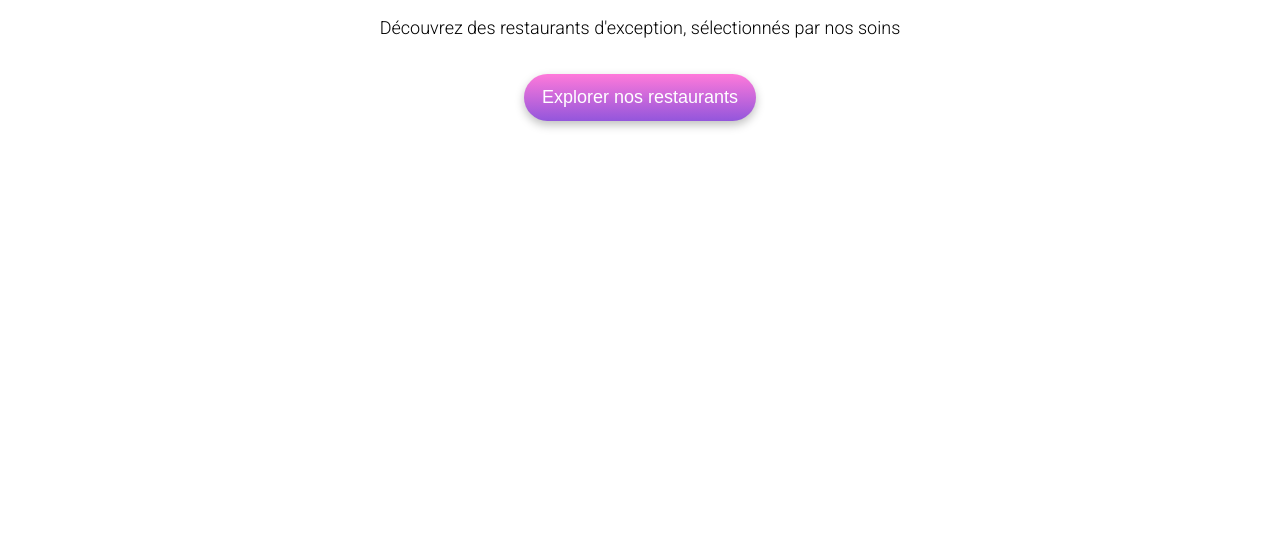
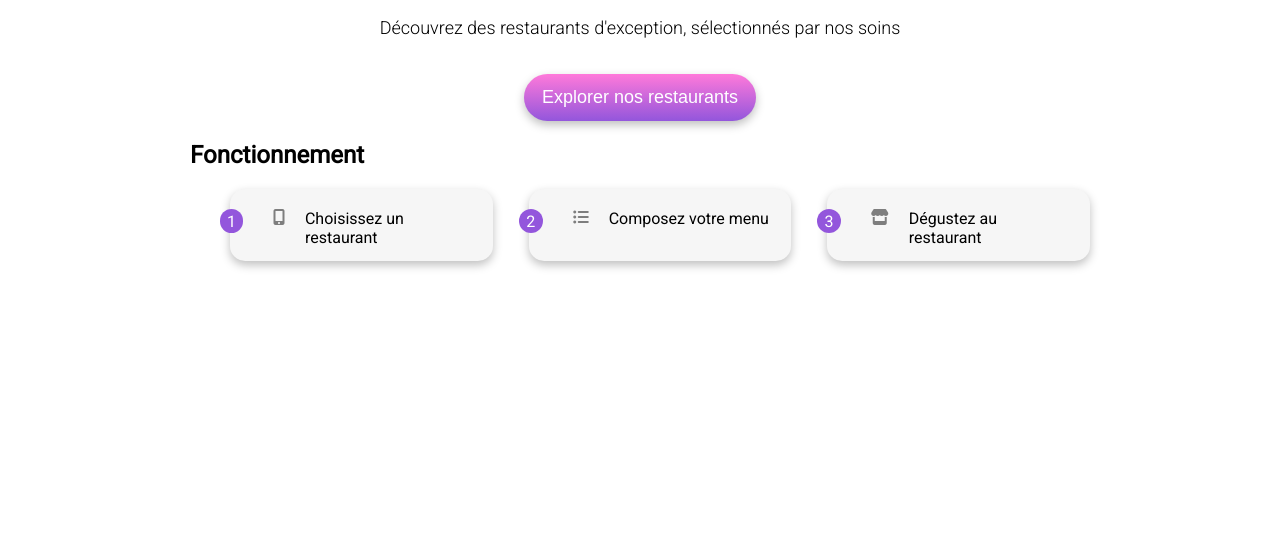
Before and after one commit to EtudiantOCRM/OhMyFood, a website: page index.html in a window 1280 px wide. Shown: the part 250-800 px from the top of the page. Drawn offline with Linux system fonts and the light colour scheme.

Commit message:
Rajout des btn de section

```diff
--- a/css/style.scss
+++ b/css/style.scss
@@ -1,3 +1,8 @@
+@mixin btn-shadow{
+    box-shadow: 0px 4px 10px 0px #00000040;
+
+}
+
 *{
     box-sizing:border-box;
 
@@ -11,6 +16,9 @@ justify-content:center;
 flex-direction: column;
 font-family:"roboto", sans-serif;
 
+}
+main{
+    padding:0 10px;
 }
 .tilleLogo{
     width:200px;
@@ -52,7 +60,8 @@ font-size: 40px;
     padding: 13px 18px;
     border-radius: 25px;
     border:none;
-    box-shadow: 0px 4px 10px 0px #00000040;
+    // box-shadow: 0px 4px 10px 0px #00000040;
+    @include btn-shadow;
     margin-top: 18px;
     transition-duration: 0.25s;
     cursor:pointer;
@@ -63,3 +72,46 @@ font-size: 40px;
     opacity:0.9;
     box-shadow: 0px 4px 10px 0px #000000f7;
 }
+// section fonctionnement
+.Fonct{
+    margin-left:180px;
+    margin-right:180px;
+    & ol{
+
+        list-style-type: none;
+        display:flex;
+        gap: 36px;
+        @media (max-width: 768px){
+            flex-direction: column;
+        }
+    }
+    & li{
+        background-color: #f6f6f6;
+        padding:20px 20px;
+        flex-grow: 1;
+        border-radius:15px;
+        width:322px;
+        height: 72px;
+        align-content: center;
+        display: flex;
+        @include btn-shadow;
+        &:hover{
+            transform: scale(1.02);
+        }
+        & .color-icon{
+            color: #7e7e7e;
+            margin-right:20px;
+        }
+    & .numeration{
+        background-color: #9356DC;
+        color:white;
+        display:grid;
+        width:24px;
+        height: 24px;
+        place-items: center;
+        border-radius: 50px;
+        position:relative;
+        left:-30px;
+    }
+    }
+}
--- a/index.html
+++ b/index.html
@@ -37,6 +37,15 @@
 <!-- rajouter un bouton -->
 <button class="btn-violet-grad">Explorer nos restaurants</button>
    </section>
+
+    <section class="Fonct">
+        <h2>Fonctionnement</h2>
+        <ol>
+            <li><span class="numeration">1</span><i class="fas fa-mobile-screen-button color-icon"></i>Choisissez un restaurant</li>
+            <li><span class="numeration">2</span><i class="fas fa-list-ul color-icon"></i>Composez votre menu</li>
+            <li><span class="numeration">3</span><i class="fas fa-store color-icon"></i>Dégustez au restaurant</li>
+        </ol>
+    </section>
 </main>
 </body>
 </html>
```
Also changed, not shown: css/style.css, 1 other file.
